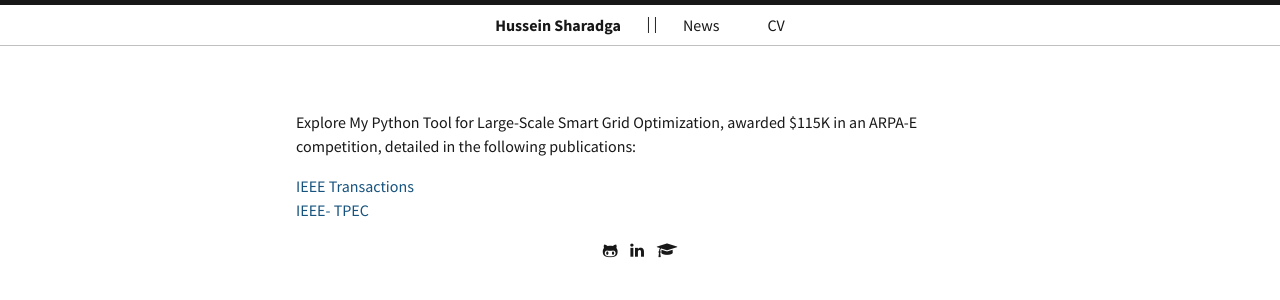
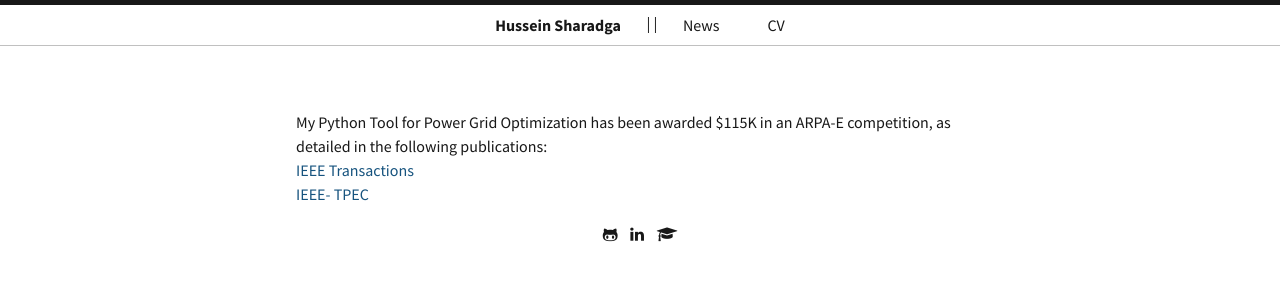
Before and after one commit to hssharadga/hssharadga.github.io, a Jekyll site: the page built from about.md, in a window 1280 px wide. Shown: the top 300 px of the page. Built offline with Jekyll 4.4.1, drawn with Linux system fonts in a browser that asks for light colours.

Commit message:
Update about.md

```diff
--- a/about.md
+++ b/about.md
@@ -3,8 +3,7 @@ layout: page
 title: " "
 ---
 
-Explore My Python Tool for Large-Scale Smart Grid Optimization, awarded $115K in an ARPA-E competition, detailed in the following publications:
-
+My Python Tool for Power Grid Optimization has been awarded $115K in an ARPA-E competition, as detailed in the following publications: <br>
 [IEEE Transactions](https://hssharadga.github.io/assets/IEEE_TIA.pdf) <br>
 [IEEE- TPEC](https://hssharadga.github.io/assets/IEEE_TPEC.pdf)
 
```
